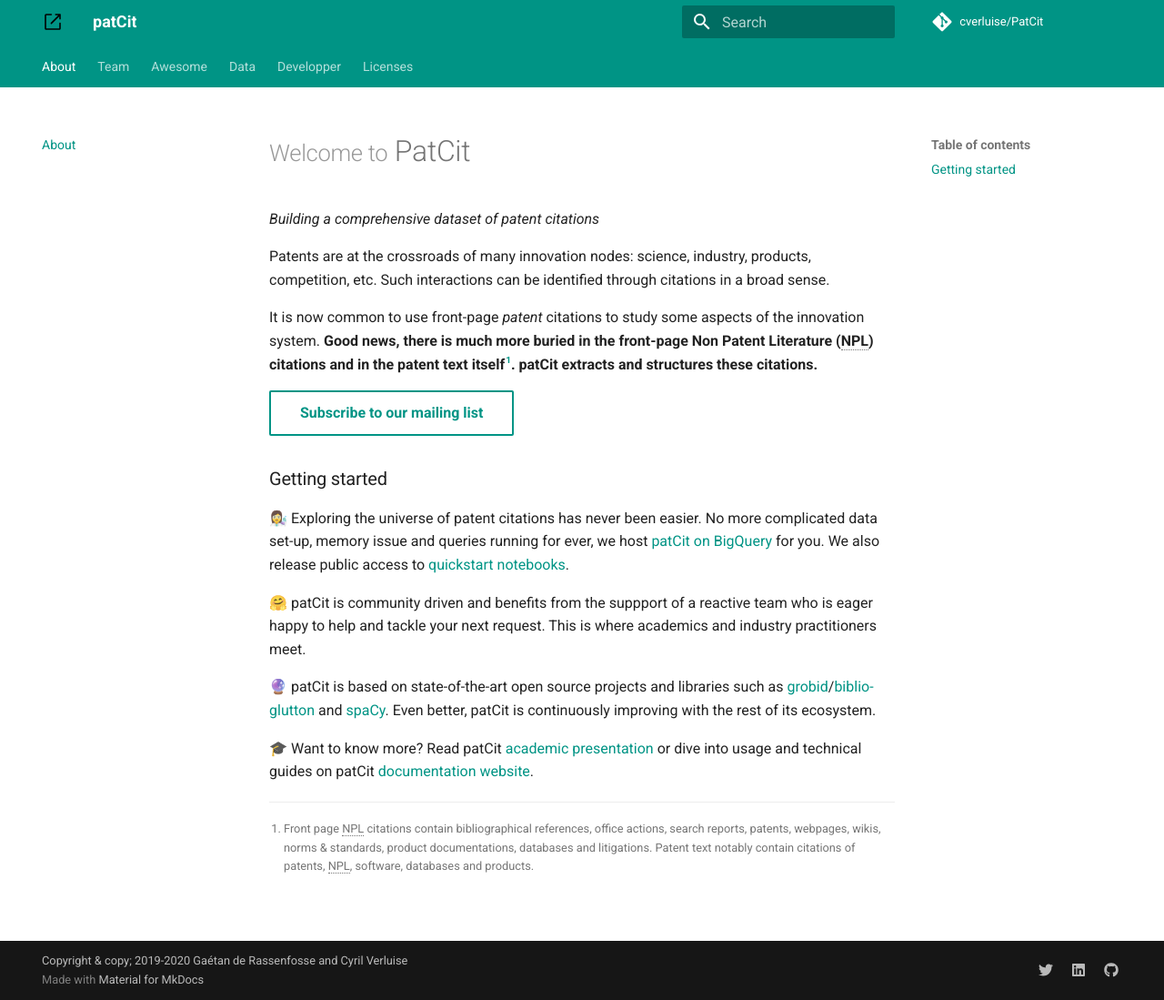
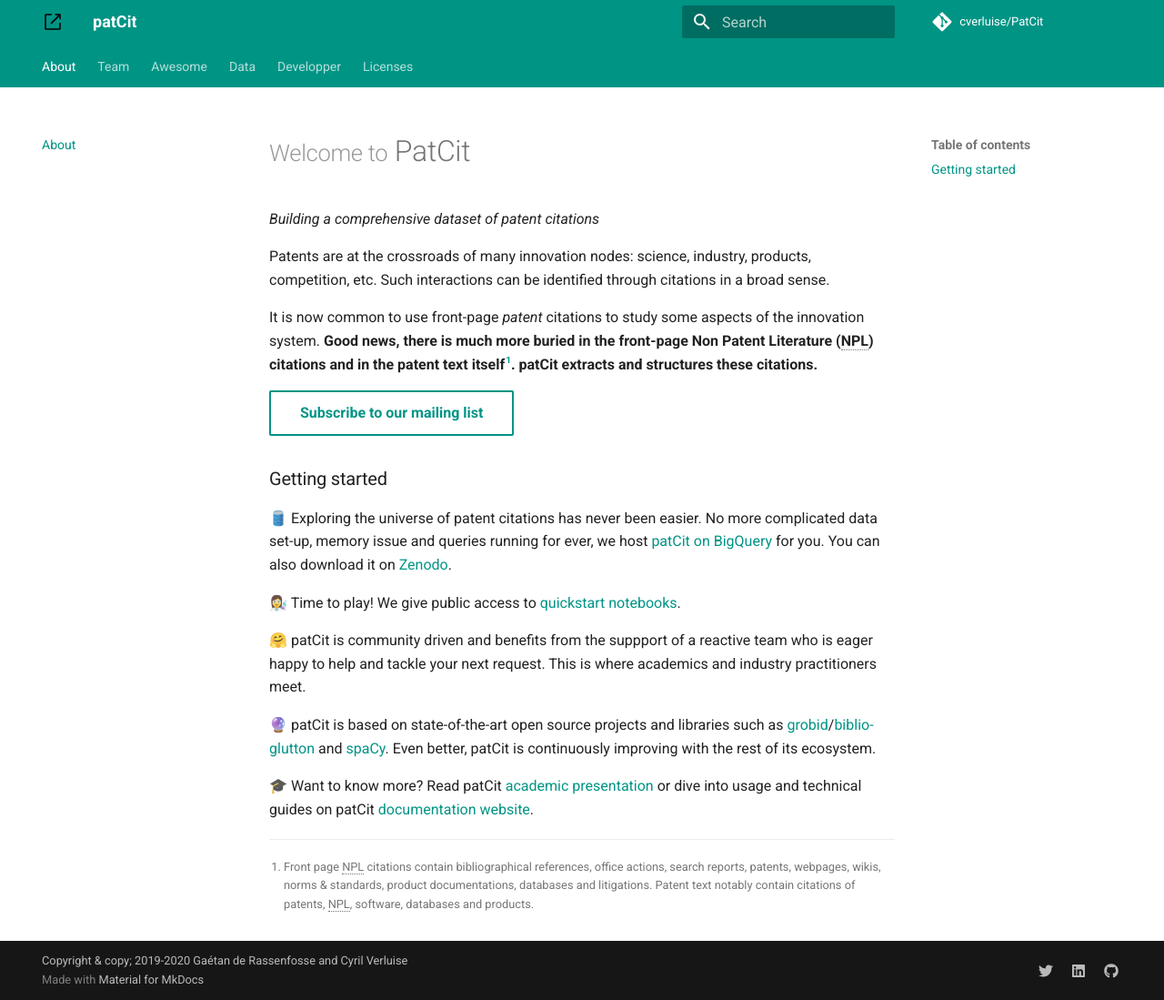
Before and after one commit to cverluise/PatCit, an MkDocs documentation site: the page built from docs/index.md, in a window 1280 px wide and 1099 px high. Shown: the whole window at 91% size. Built offline with MkDocs 1.6.1 and Material for MkDocs 9.7.7, drawn with Linux system fonts in a browser that asks for light colours; comment, search, counter and statistics services are not loaded.

Commit message:
:memo: Update for zenodo update.

```diff
--- a/docs/index.md
+++ b/docs/index.md
@@ -5,6 +5,7 @@
 [patcit-academic]:https://docs.google.com/presentation/d/11COlz64EZn8PipXvnDBBZI_bnDD0fpm6tyx1_EqD6lU/edit?usp=sharing
 [patcit-website]:https://cverluise.github.io/PatCit/
 [patcit-newsletter]:https://tinyletter.com/patcit
+[zen-patcit]:https://doi.org/10.5281/zenodo.3710993
 
 [^1]: Front page NPL citations contain bibliographical references, office actions, search reports, patents, webpages, wikis, norms & standards, product documentations, databases and litigations. Patent text notably contain citations of patents, NPL, software, databases and products.
 
@@ -21,7 +22,9 @@
 
 ### Getting started
 
-👩‍🔬 Exploring the universe of patent citations has never been easier. No more complicated data set-up, memory issue and queries running for ever, we host [patCit on BigQuery][patcit-bq] for you. We also release public access to [quickstart notebooks](../notebook).
+🛢️ Exploring the universe of patent citations has never been easier. No more complicated data set-up, memory issue and queries running for ever, we host [patCit on BigQuery][patcit-bq] for you. You can also download it on [Zenodo][zen-patcit].
+
+👩‍🔬 Time to play! We give public access to [quickstart notebooks](../notebook).
 
 🤗 patCit is community driven and benefits from the suppport of a reactive team who is eager happy to help and tackle your next request. This is where academics and industry practitioners meet.
 
```
Also changed, not shown: docs/download.md (+1 -1 lines).
